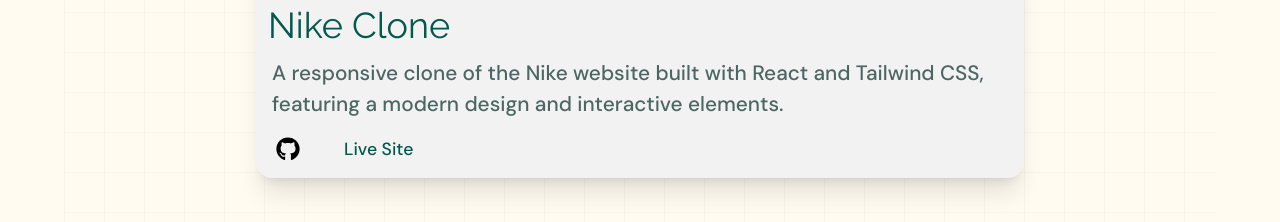
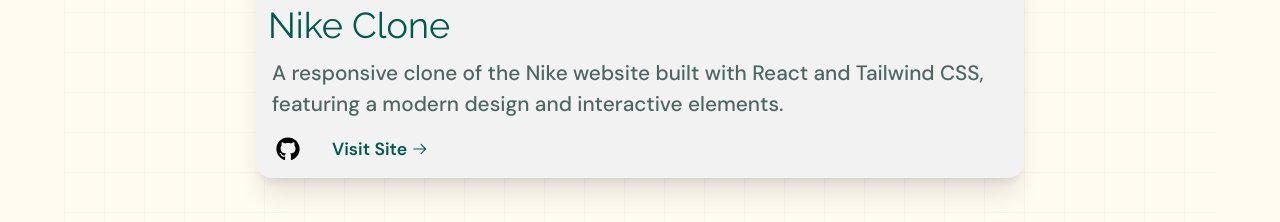
Before and after one commit to Aayush-chalise/portfolio, a React (Vite) app in the folder frontend/myportfolio/: page /projects in a window 1280 px wide. Shown: the part 2060-2282 px from the top of the page. Built offline with nearby package versions, Linux system fonts and the light colour scheme.

Commit message:
layout done of visit site

```diff
--- a/frontend/myportfolio/src/components/ProjectCard.jsx
+++ b/frontend/myportfolio/src/components/ProjectCard.jsx
@@ -30,7 +30,7 @@
             );
           })}
         </div> */}
-        <div className="    p-1 mt-2  flex items-center   font-dm-sans gap-4 sm:gap-7 text-black px-2    ">
+        <div className="    p-1 mt-2  flex items-center   font-dm-sans gap-4 sm:gap- text-black px-2    ">
           <a href={project.githubLink} alt={project.name} target="_blank">
             <FaGithub size={24} />
           </a>
@@ -39,10 +39,10 @@
               href={project.liveLink}
               alt={project.name}
               target="_blank"
-              className="group ml-2 text-[1.1rem] inline-flex items-center  font-medium   gap-1 rounded-sm px-2 text-theme-green"
+              className="group ml-2 text-[1.1rem] inline-flex items-center text-theme-green font-semibold  gap-2 rounded-sm px-2 "
             >
-              <span>Live Site </span>
-              <GoArrowRight className=" opacity-0 -translate-x-1 transition-all duration-300 group-hover:opacity-100 group-hover:translate-x-0 " />
+              <span>Visit Site </span>
+              <GoArrowRight className="  -translate-x-1 transition-all duration-300 group-hover:opacity-100 group-hover:translate-x-0 " />
             </a>
           )}
         </div>
```
